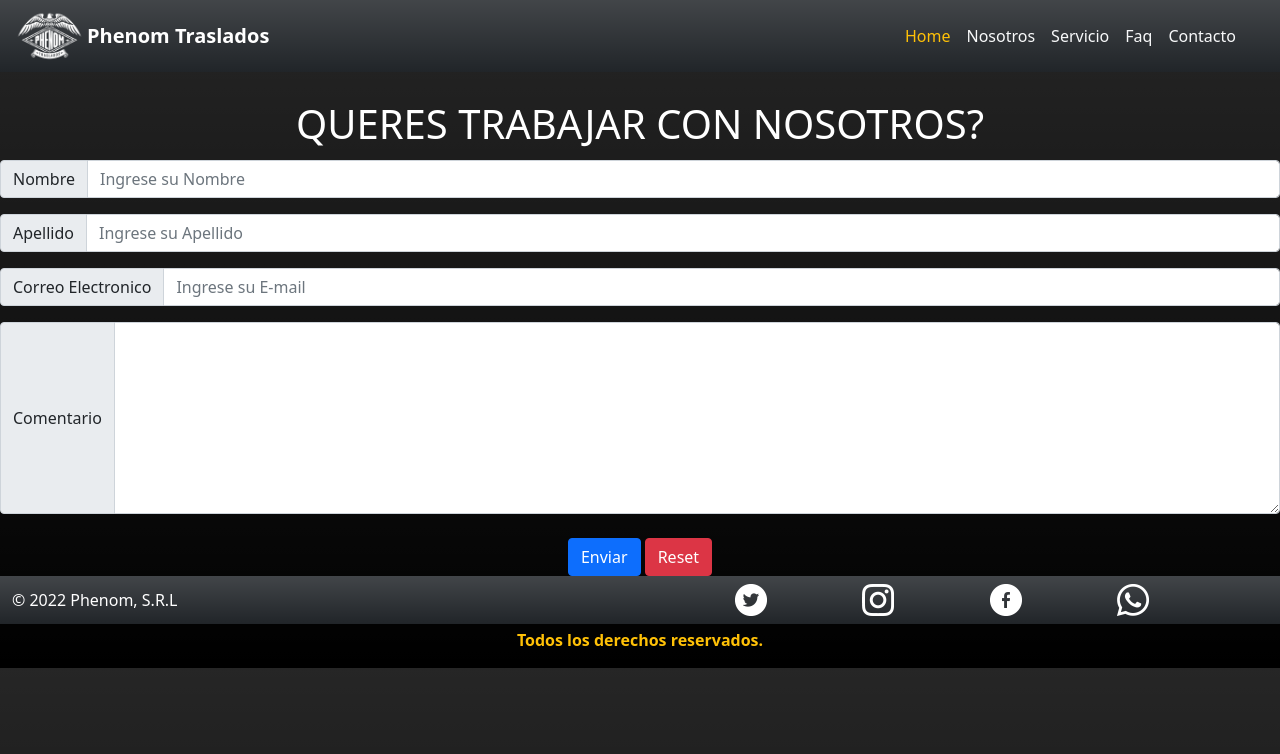
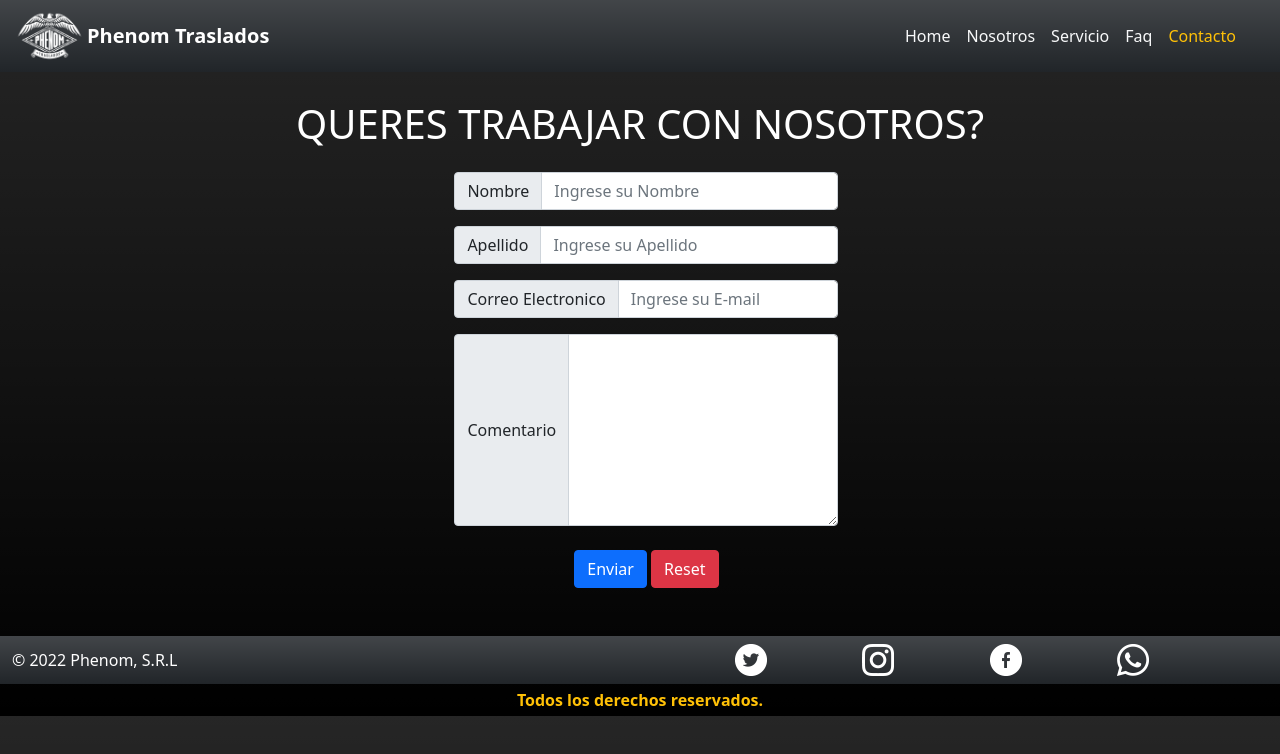
Before and after one commit to NicolasMoreira2236/PhenomBOOTSTRAP, a plain HTML site: page contacto.html in a window 1280 px wide. Drawn offline with nearby package versions, Linux system fonts and the light colour scheme.

Commit message:
casi termino

```diff
--- a/contacto.html
+++ b/contacto.html
@@ -34,7 +34,7 @@
                       <div class="collapse navbar-collapse" id="navbarNav">
                         <ul class="navbar-nav ms-auto lead fs-6 fw-normal">
                           <li class="nav-item">
-                            <a class="nav-link text-warning" aria-current="page" href="index.html">Home</a>
+                            <a class="nav-link text-light" aria-current="page" href="index.html">Home</a>
                           </li>
                           <li class="nav-item">
                             <a class="nav-link text-light" href="nosotros.html">Nosotros</a>
@@ -46,7 +46,7 @@
                             <a class="nav-link text-light" href="faqs.html">Faq</a>
                           </li>
                           <li class="nav-item1">
-                            <a class="nav-link text-light" href="contacto.html">Contacto</a>
+                            <a class="nav-link text-warning" href="contacto.html">Contacto</a>
                           </li>
                         </ul>
                       </div>
@@ -56,7 +56,7 @@
        </div>
   </header>
 
-<h1 class="text-center pt-4 mt-1 pb-1 text-white ">QUERES TRABAJAR CON NOSOTROS?</h1>
+<h1 class="text-center pt-4 mt-1 pb-3 text-white ">QUERES TRABAJAR CON NOSOTROS?</h1>
 
 <!-- formulario -->
 <div id="form1" class="text-center">
@@ -80,7 +80,7 @@
     <span class="input-group-text">Comentario</span>
     <textarea class="form-control"style="height: 12em;" aria-label="With textarea"></textarea>
   </div>
-  <div class="pt-4">
+  <div class="pt-4 mb-5">
     <button type="button" class="btn btn-primary">Enviar</button>
     <input class="btn btn-danger" type="reset" value="Reset">
   </div>
@@ -131,10 +131,10 @@
 
 
 
-<div class="conteiner">
-  <div class="row d-flex text-center fw-bold text-warning pt-1">
-    <div class="col-12">
-    <p>Todos los derechos reservados.</p>
+<div class="conteiner align-items-center g-0">
+  <div class="row d-flex text-center fw-bold text-warning align-items-center">
+    <div  class="col-12 align-items-center py-1">
+    <p style="margin-bottom: 0">Todos los derechos reservados.</p>
   </div>
   </div>
 </div>
--- a/style.css
+++ b/style.css
@@ -17,6 +17,30 @@ footer img{
 
 
 }
+
+#texto1nos{
+    background-image: linear-gradient(to right,#ffba08, #fbb14f);
+    color: transparent;
+    -webkit-background-clip: text;
+}
+
+#texto2nos{
+    background-image: linear-gradient(to right,#ffba08, #219ebc);
+    color: transparent;
+    -webkit-background-clip: text;
+}
+#texto3nos{
+    background-image: linear-gradient(to right,#219ebc, #014556);
+    color: transparent;
+    -webkit-background-clip: text;
+}
+
+#form1{
+    width: 60%;
+    margin-left: 20%;
+}
+
+
 
 
 
@@ -50,6 +74,11 @@ footer img{
         margin-left: 2em;
         margin-right: 2em;}
 
+    #form1{
+        width: 50%;
+        margin-left: 25%;
+        }
+
 
     }
 
@@ -60,4 +89,8 @@ footer img{
           margin-left: 19.5%;
 
       }
+      #form1{
+        width: 30%;
+        margin-left: 35.5%;
     }
+    }
```
Also changed, not shown: faqs.html (+6 -6 lines), index.html (+6 -6 lines), nosotros.html (+6 -6 lines), servicio.html (+8 -8 lines).
